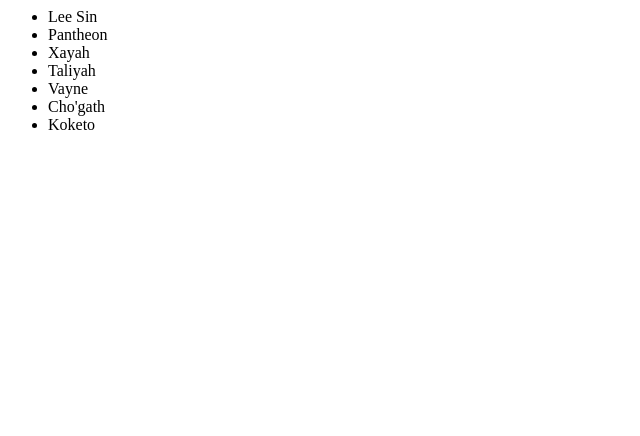
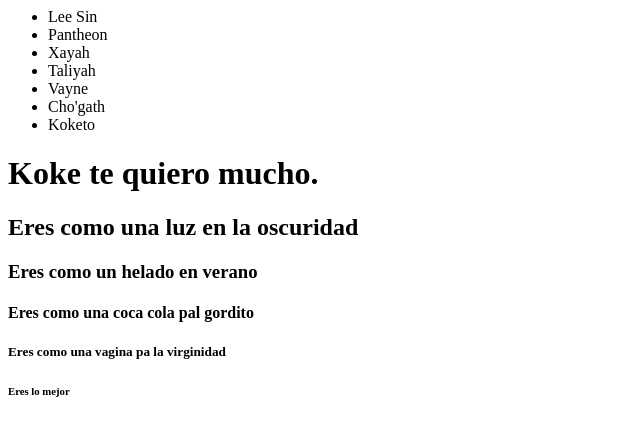
Before and after one commit to jorgerubioo/Web-J-J-master--1-, a plain HTML site: page Web-J-J-master/index.html in a window 1280 px wide. Shown: the whole page, without its empty margins (0-640 px from the left). Drawn offline with Linux system fonts and the light colour scheme.

Commit message:
Commit 1

```diff
--- a/Web-J-J-master/index.html
+++ b/Web-J-J-master/index.html
@@ -17,6 +17,12 @@
             <li>Koketo</li>
         </ul>
     </div>
+    <h1>Koke te quiero mucho.</h1>
+    <h2>Eres como una luz en la oscuridad</h2>
+    <h3>Eres como un helado en verano</h3>
+    <h4>Eres como una coca cola pal gordito</h4>
+    <h5>Eres como una vagina pa la virginidad</h5>
+    <h6>Eres lo mejor</h6>
 
 </body>
 </html>
```
